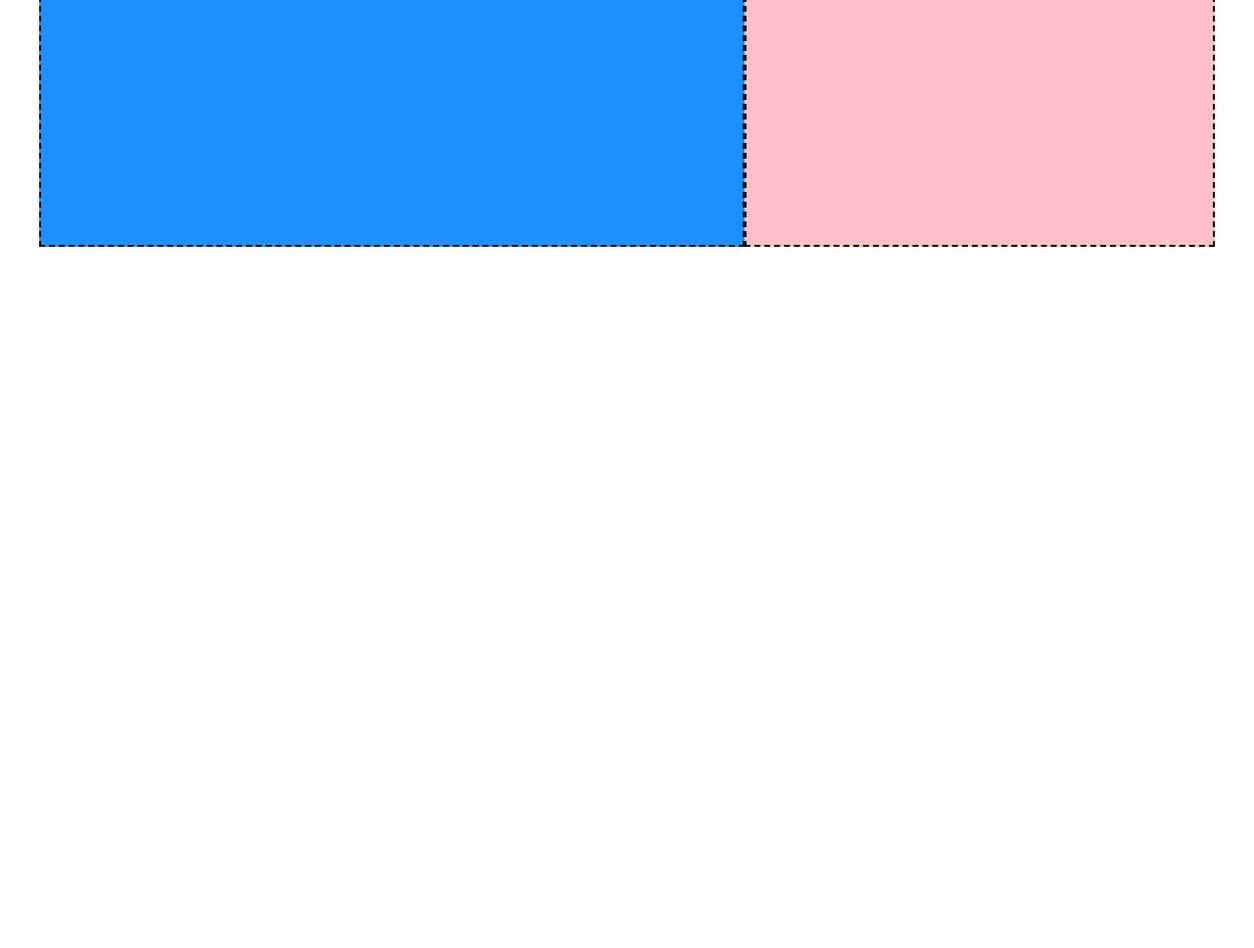
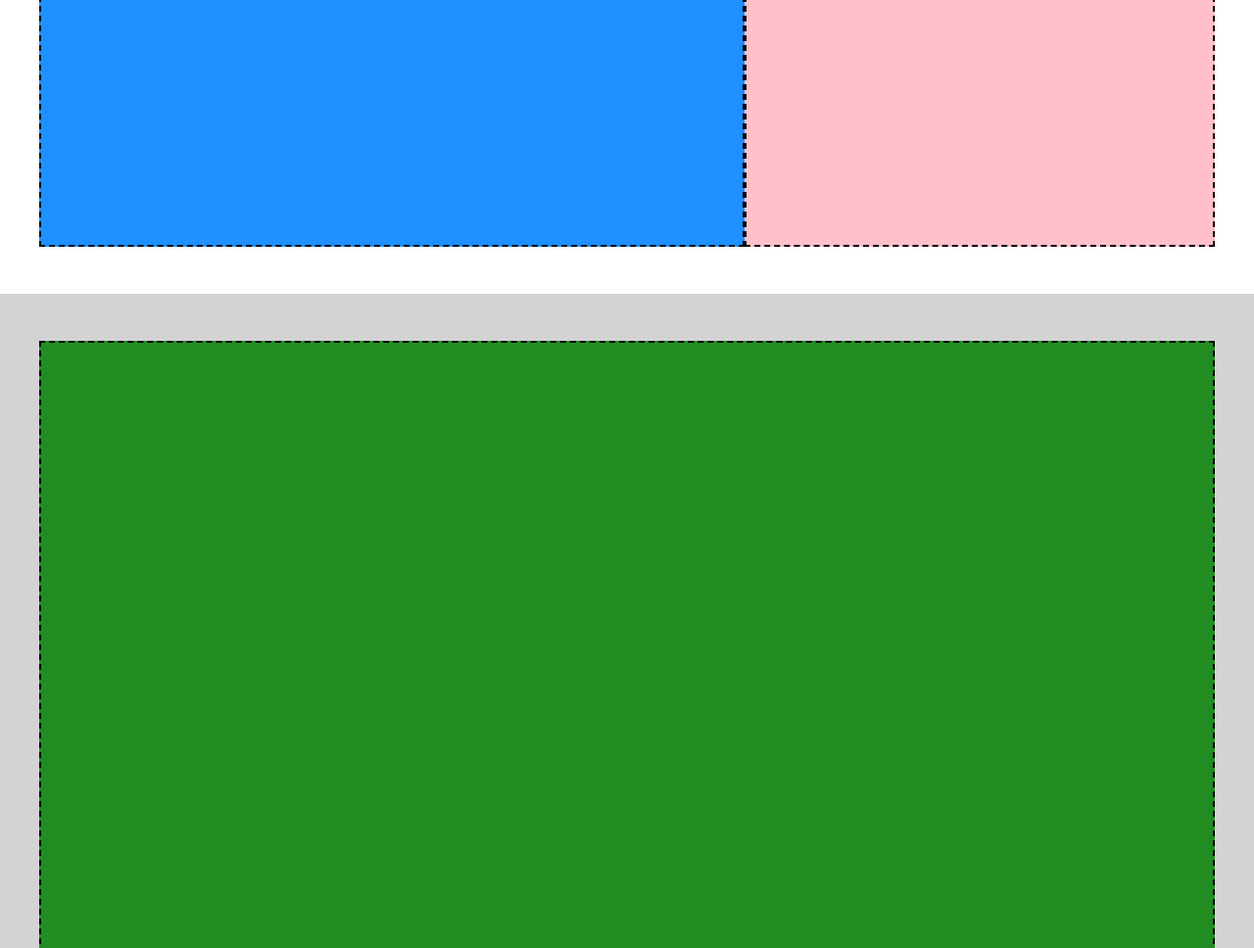
Before and after one commit to davidetaribelli/htmlcss-struttura-discord, a plain HTML site: page index.html in a window 1280 px wide. Shown: the part 2052-3020 px from the top of the page at 98% size. Before the commit the page ends 2352 px from the top, so only its background shows below. Drawn offline with Linux system fonts and the light colour scheme.

Commit message:
feat(main) complete

```diff
--- a/css/style.css
+++ b/css/style.css
@@ -98,12 +98,12 @@ main .grey{
     margin: 0 auto;
     padding: 3rem;
 }
-.blue.container{
+.blue{
     min-height: 31rem;
     min-width: 45rem;
 }
 
-.pink.container {
+.pink{
     min-height: 31rem;
     min-width: 30rem;
 }
@@ -120,3 +120,9 @@ main .grey{
 .grey > .boxedMain > .flexbox{
     flex-direction: row-reverse;
 }
+
+.bigContainer{
+    background-color: #228B22;
+    min-height: 56rem;
+    min-width: 75rem;
+}
--- a/index.html
+++ b/index.html
@@ -91,7 +91,14 @@
 
         <!-- quarta sezione -->
         <section class="grey">
+            <div class="boxedMain">
+                <div class="flexbox">
+                    <div class="bigContainer border">
 
+                    </div>
+                </div>
+
+            </div>
         </section>
     </main>
 
```
